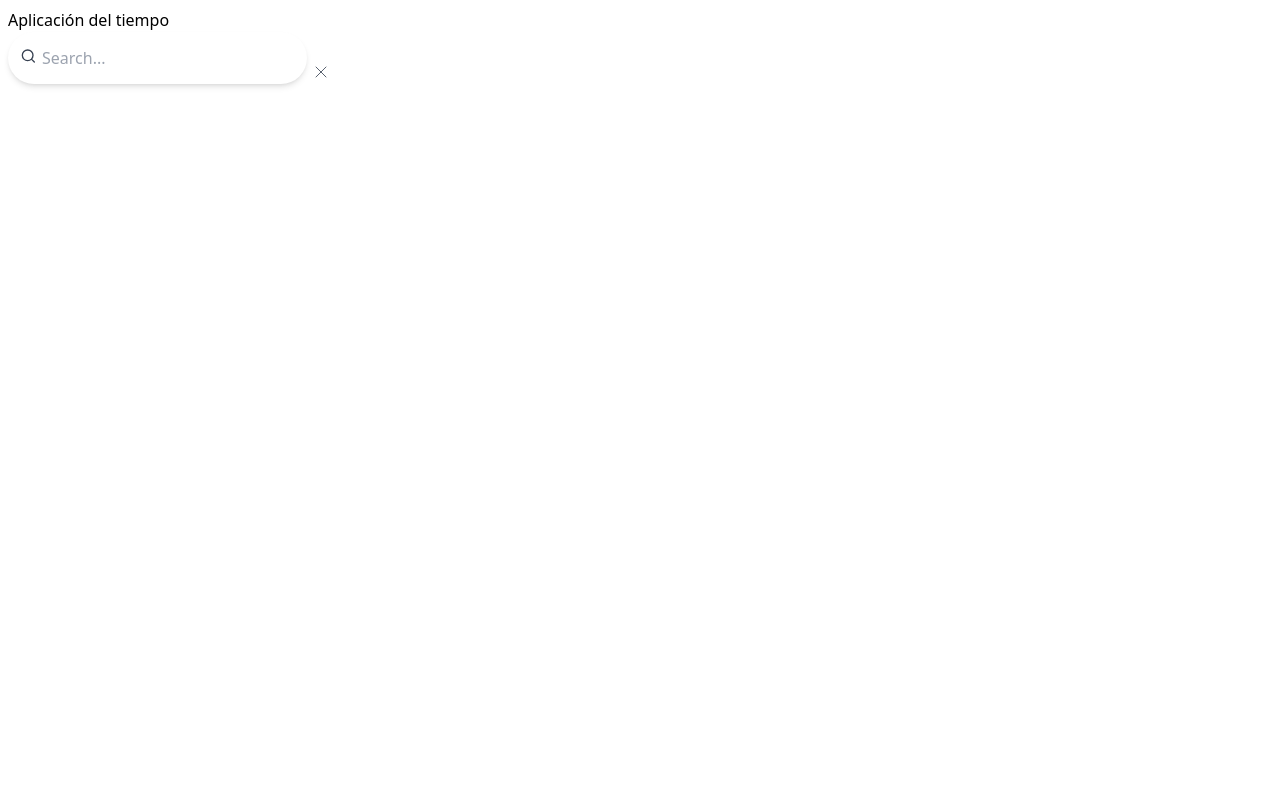
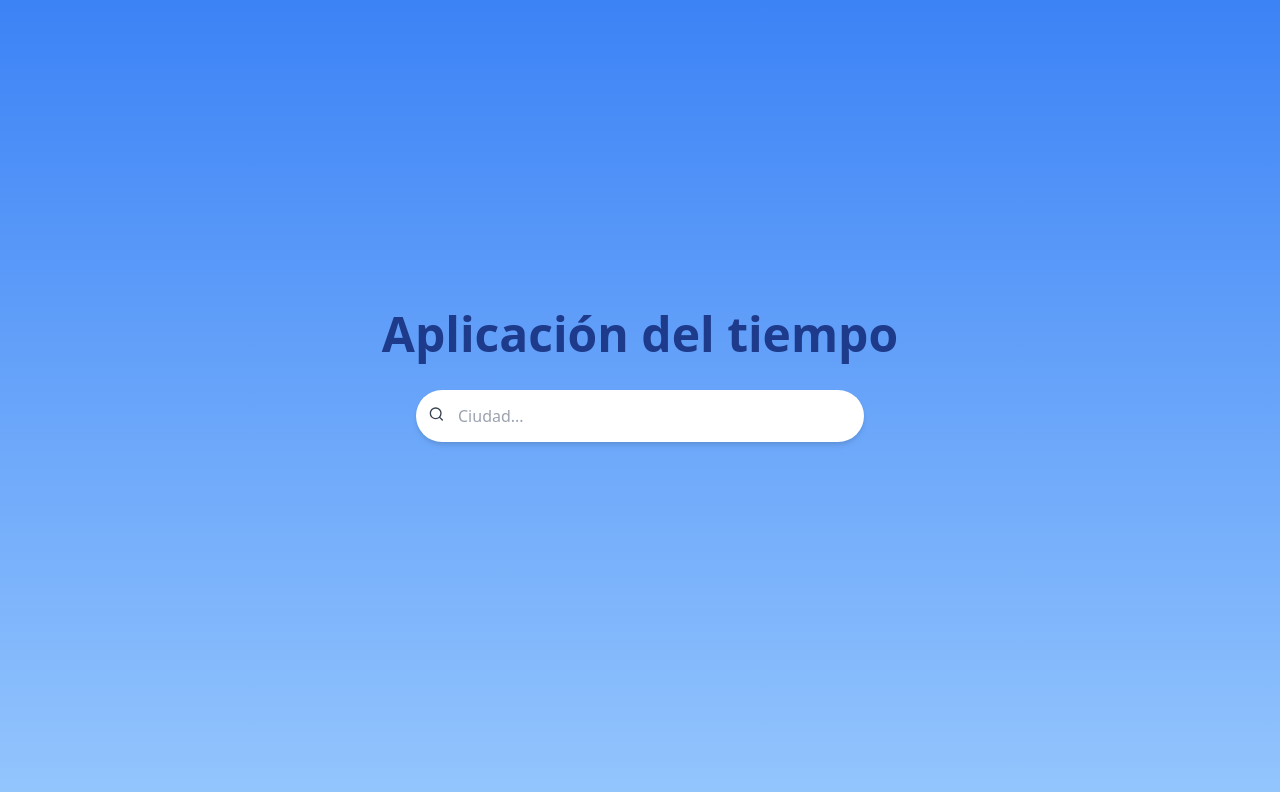
Before and after one commit to MarIru23/angular-weather-app, an Angular app: page / in a window 1280 px wide. Built offline with nearby package versions, Linux system fonts and the light colour scheme.

Commit message:
sunset and sunrise hours

```diff
--- a/src/app/app.component.css
+++ b/src/app/app.component.css
@@ -0,0 +1,11 @@
+* {
+    margin: 0;
+    padding: 0;
+    box-sizing: border-box;
+  }
+
+  /* Asegurar que el fondo ocupe toda la pantalla */
+  html, body {
+    height: 100%;
+    width: 100%;
+  }
--- a/src/app/components/weather/weather.component.html
+++ b/src/app/components/weather/weather.component.html
@@ -1,7 +1,9 @@
-<h1>Aplicación del tiempo</h1>
+<div class="min-h-screen flex flex-col items-center justify-center bg-gradient-to-b from-blue-500 to-blue-300 p-4" style="margin: -16px;">
+  <h1 class="text-5xl font-bold text-blue-900 mb-8">Aplicación del tiempo</h1>
 
-<form class="form relative" (submit)="onSubmit($event, cityInput.value)">
-  <button class="absolute left-2 -translate-y-1/2 top-1/2 p-1">
+  <form class="relative w-full max-w-md mb-8" (submit)="onSubmit($event, cityInput.value)">
+    <div class="flex items-center justify-center">
+      <button class="absolute left-2 top-1/2 transform -translate-y-1/2 p-1">
         <svg
           width="17"
           height="16"
@@ -21,38 +23,28 @@
         </svg>
       </button>
       <input
-    class="input rounded-full px-8 py-3 border-2 border-transparent focus:outline-none focus:border-blue-500 placeholder-gray-400 transition-all duration-300 shadow-md"
-    placeholder="Search..."
+        class="input w-full rounded-full pl-10 pr-8 py-3 border-2 border-transparent focus:outline-none focus:border-blue-500 placeholder-gray-400 transition-all duration-300 shadow-md"
+        placeholder="Ciudad..."
         required=""
         type="text"
         #cityInput
       />
-  <button type="reset" class="absolute top-1/2 p-1">
-    <svg
-      xmlns="http://www.w3.org/2000/svg"
-      class="w-5 h-5 text-gray-700"
-      fill="none"
-      viewBox="0 0 24 24"
-      stroke="currentColor"
-    >
-      <path
-        stroke-linecap="round"
-        stroke-linejoin="round"
-        d="M6 18L18 6M6 6l12 12"
-      ></path>
-    </svg>
-  </button>
+    </div>
   </form>
 
   @if (weatherList) {
-  <div>
-    <h2>{{ weatherList.name }}</h2><h2>{{weatherList.sys.country}}</h2>
-    <p>{{weatherList.main.temp}} Cº</p>
-    <p>{{weatherList.weather.main}}</p>
-    <p>{{weatherList.weather.description}}</p>
-    <p>Máximas: {{weatherList.main.temp_max }} Cº</p>
-    <p>Sensación térmica: {{weatherList.main.feels_like}} Cº</p>
-    <p>Humedad: {{weatherList.main.humidity}} %</p>
-    <p>Viento: {{weatherList.wind.speed}} Km/h</p>
+    <div class="mt-10 p-6 bg-white bg-opacity-70 backdrop-blur-lg rounded-xl shadow-lg max-w-md text-center">
+      <h2 class="text-3xl font-bold text-blue-900">{{ weatherList.name }}, {{ weatherList.sys.country }}</h2>
+      <p class="text-4xl text-blue-700 my-4">{{ weatherList.main.temp }}°C</p>
+      <p class="text-lg text-gray-700">{{ weatherList.weather.main }}</p>
+      <p class="text-sm text-gray-500">{{ weatherList.weather.description }}</p>
+      <p class="text-sm text-gray-700 mt-2">Máximas: {{ weatherList.main.temp_max }}°C</p>
+      <p class="text-sm text-gray-700">Sensación térmica: {{ weatherList.main.feels_like }}°C</p>
+      <p class="text-sm text-gray-700">Humedad: {{ weatherList.main.humidity }}%</p>
+      <p class="text-sm text-gray-700">Viento: {{ weatherList.wind.speed }} Km/h</p>
+      <p class="text-sm text-gray-700">Amanecer: {{ weatherList.sys.sunrise}}</p>
+      <p class="text-sm text-gray-700">Atardecer: {{ weatherList.sys.sunset}}</p>
+
     </div>
   }
+</div>
--- a/src/app/components/weather/weather.component.ts
+++ b/src/app/components/weather/weather.component.ts
@@ -37,7 +37,7 @@ export class WeatherComponent implements OnInit{
         if (result) {
           this.weatherList = result;
           this.convertTemperatures(this.weatherList?.main);
-          console.log(this.city);
+          this.convertTimestampToUTC(this.weatherList?.sys);
         }
       },
       error: (err) => {
@@ -46,8 +46,15 @@ export class WeatherComponent implements OnInit{
     });
   }
 
+  private convertTimestampToUTC(main:any){
+    const dateR = new Date(main.sunrise * 1000);
+    const dateS = new Date(main.sunset * 1000);
+    main.sunrise = dateR.toLocaleString('en-GB', { timeStyle: 'short' });
+    main.sunset = dateS.toLocaleString('en-GB', { timeStyle: 'short' });
+  }
+
   private convertTemperatures(main: any) {
-    const kelvinToCelsius = (temp: number) => parseFloat((temp - 273.15).toFixed(2));
+    const kelvinToCelsius = (temp: number) => parseFloat((temp - 273.15).toFixed(0));
 
     main.temp = kelvinToCelsius(main.temp);
     main.feels_like = kelvinToCelsius(main.feels_like);
@@ -55,31 +62,4 @@ export class WeatherComponent implements OnInit{
     main.temp_min = kelvinToCelsius(main.temp_min);
   }
 
-  /*
-  getWeather(){
-    this.weatherService.getWeather().subscribe(
-      {
-        next: (result) => {
-          this.weatherList=result;
-          if(this.weatherList!=null){
-            this.weatherList.main.temp = this.weatherList.main.temp - 273.15;
-            this.weatherList.main.temp = parseFloat(this.weatherList.main.temp.toFixed(2));
-            this.weatherList.main.feels_like = this.weatherList.main.feels_like - 273.15;
-            this.weatherList.main.feels_like = parseFloat(this.weatherList.main.feels_like.toFixed(2));
-            this.weatherList.main.temp_max = this.weatherList.main.temp_max- 273.15;
-            this.weatherList.main.temp_max = parseFloat(this.weatherList.main.temp_max.toFixed(2));
-            this.weatherList.main.temp_min = this.weatherList.main.temp_min - 273.15;
-            this.weatherList.main.temp_min = parseFloat(this.weatherList.main.temp_min.toFixed(2));
-          }
-          console.log(this.weatherList);
-        },
-        error: (err) => {
-          console.log(err);
-        }
-      }
-    );
-  }
-  */
-
-
 }
--- a/src/app/services/weather.service.ts
+++ b/src/app/services/weather.service.ts
@@ -16,7 +16,7 @@ export class WeatherService {
  }
 
    getWeather(): Observable<any>{
-    return this.httpClient.get(this.new_url).pipe(res=> res);
+    return this.httpClient.get(this.new_url);
   }
 
 
```
Also changed, not shown: src/app/components/weather/weather.component.css (line endings or trailing spaces). Lines whose indentation alone changed are shown as unchanged.
